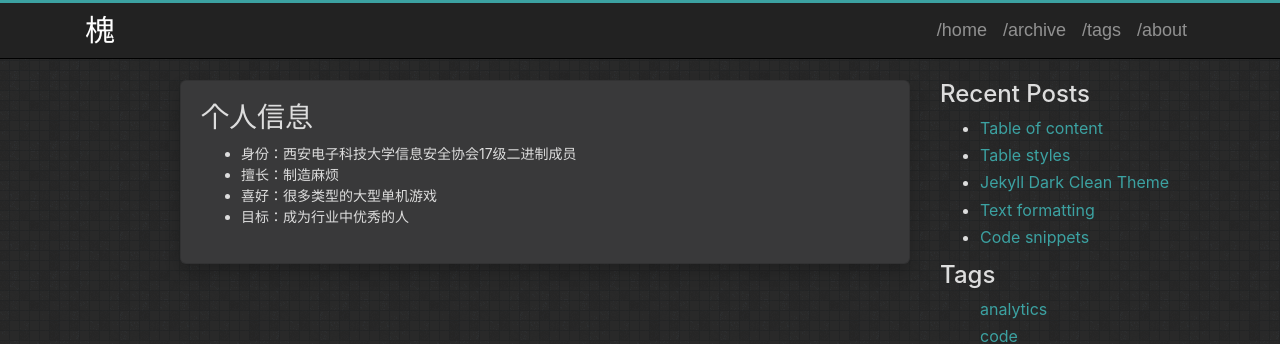
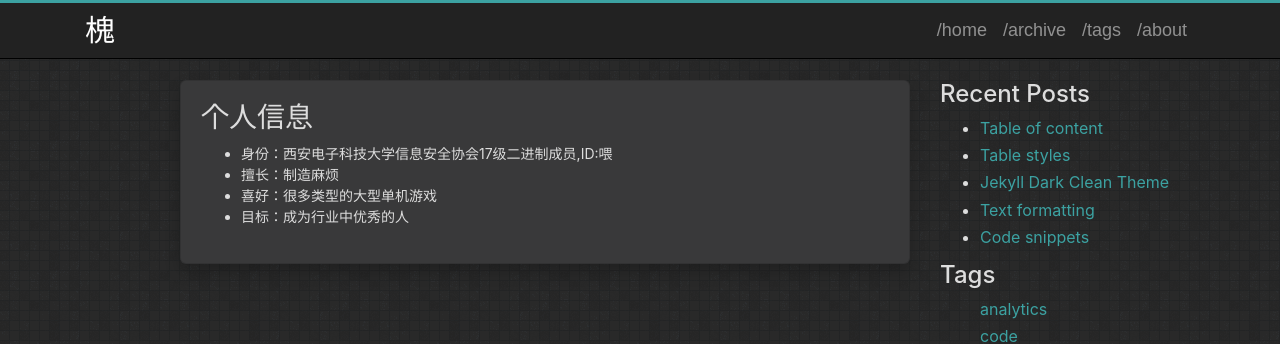
Before and after one commit to Wei-XDSEC/wei-xdsec.github.io, a Jekyll site: the page built from about.md, in a window 1280 px wide. Shown: the top 344 px of the page. Built offline with Jekyll 4.4.1, drawn with Linux system fonts in a browser that asks for light colours.

Commit message:
Update about.md

```diff
--- a/about.md
+++ b/about.md
@@ -6,7 +6,7 @@ title: About
 
 # 个人信息
 
-- 身份：西安电子科技大学信息安全协会17级二进制成员
+- 身份：西安电子科技大学信息安全协会17级二进制成员,ID:喂
 - 擅长：制造麻烦
 - 喜好：很多类型的大型单机游戏
 - 目标：成为行业中优秀的人
```
